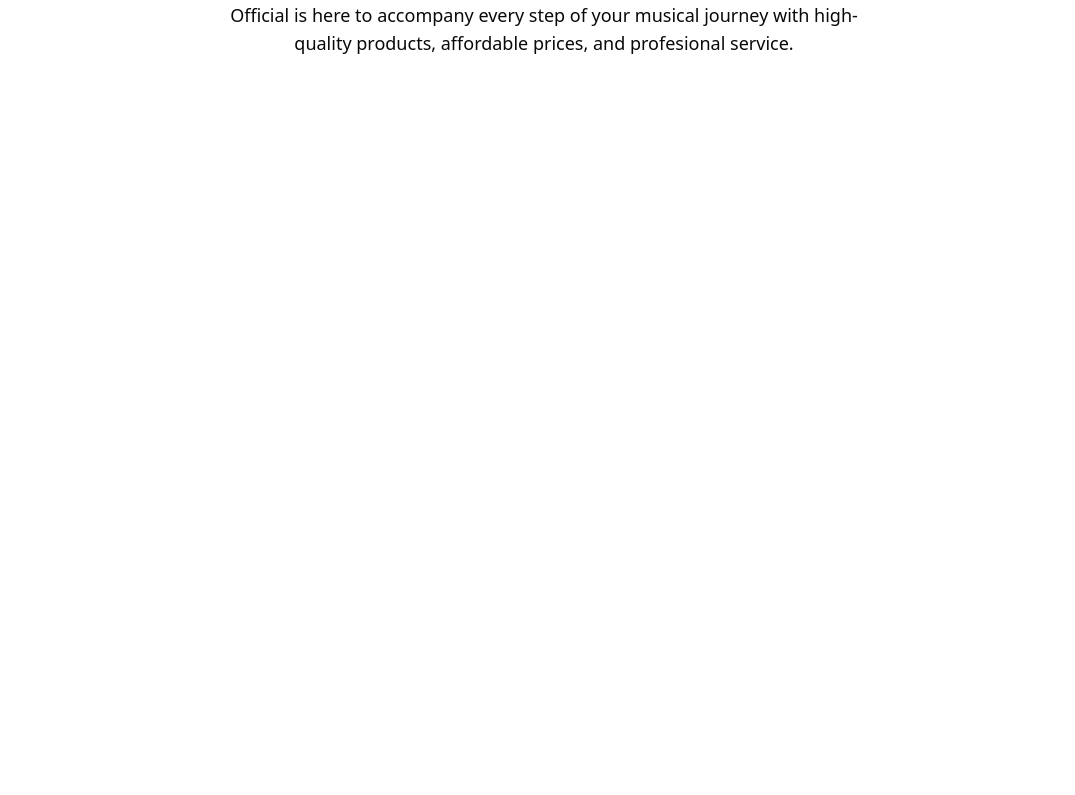
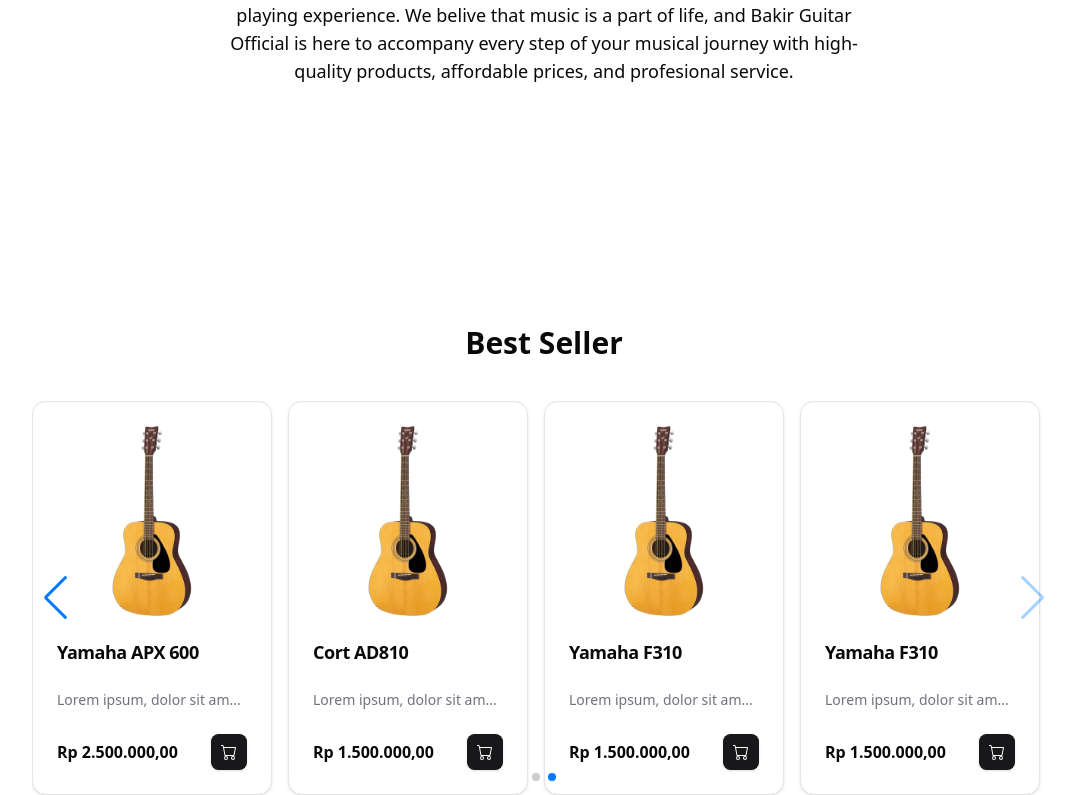
Before and after one commit to naufalDev10/Bakir_Guitar_Frontend, a React (Vite) app: page / in a window 1280 px wide. Shown: the part 1383-2178 px from the top of the page, without its empty margins (96-1171 px from the left). Before the commit the page ends 1440 px from the top, so only its background shows below. Built offline with nearby package versions, Linux system fonts and the light colour scheme.

Commit message:
create best seller section

```diff
--- /dev/null
+++ b/src/components/ui/card.tsx
@@ -0,0 +1,68 @@
+import * as React from "react"
+
+import { cn } from "@/lib/utils"
+
+function Card({ className, ...props }: React.ComponentProps<"div">) {
+  return (
+    <div
+      data-slot="card"
+      className={cn(
+        "bg-card text-card-foreground rounded-xl border shadow-sm",
+        className
+      )}
+      {...props}
+    />
+  )
+}
+
+function CardHeader({ className, ...props }: React.ComponentProps<"div">) {
+  return (
+    <div
+      data-slot="card-header"
+      className={cn("flex flex-col gap-1.5 p-6", className)}
+      {...props}
+    />
+  )
+}
+
+function CardTitle({ className, ...props }: React.ComponentProps<"div">) {
+  return (
+    <div
+      data-slot="card-title"
+      className={cn("leading-none font-semibold tracking-tight", className)}
+      {...props}
+    />
+  )
+}
+
+function CardDescription({ className, ...props }: React.ComponentProps<"div">) {
+  return (
+    <div
+      data-slot="card-description"
+      className={cn("text-muted-foreground text-sm", className)}
+      {...props}
+    />
+  )
+}
+
+function CardContent({ className, ...props }: React.ComponentProps<"div">) {
+  return (
+    <div
+      data-slot="card-content"
+      className={cn("p-6 pt-0", className)}
+      {...props}
+    />
+  )
+}
+
+function CardFooter({ className, ...props }: React.ComponentProps<"div">) {
+  return (
+    <div
+      data-slot="card-footer"
+      className={cn("flex items-center p-6 pt-0", className)}
+      {...props}
+    />
+  )
+}
+
+export { Card, CardHeader, CardFooter, CardTitle, CardDescription, CardContent }
--- a/src/pages/home.tsx
+++ b/src/pages/home.tsx
@@ -1,10 +1,25 @@
 import Navbar from "@/components/Layouts/Navbar";
+import { BsCart } from "react-icons/bs";
 import { Swiper, SwiperSlide } from "swiper/react";
-import { Pagination, Autoplay, EffectFade } from "swiper/modules";
+import {
+  Navigation,
+  Pagination,
+  Autoplay,
+  EffectFade,
+  FreeMode,
+} from "swiper/modules";
 import "swiper/swiper-bundle.css";
 import { Button } from "@/components/ui/button";
 import { Link } from "react-router-dom";
 import { motion } from "framer-motion";
+import {
+  Card,
+  CardContent,
+  CardDescription,
+  CardFooter,
+  CardHeader,
+  CardTitle,
+} from "@/components/ui/card";
 
 const heroImage = [
   {
@@ -24,6 +39,54 @@
     title: "Unleash Your Musical Potential",
     description:
       "Discover guitars that inspire your creativity and elevate your performance. Our collection is designed for every musician looking to make their mark",
+  },
+];
+
+const productBestSeller = [
+  {
+    id: 1,
+    brand: "Yamaha",
+    type: "F310",
+    descriptions:
+      "Lorem ipsum, dolor sit amet consectetur adipisicing elit. Quia, ut.",
+    price: 1500000,
+    image: "/product-images/Yamaha_F310.png",
+  },
+  {
+    id: 2,
+    brand: "Yamaha",
+    type: "APX 600",
+    descriptions:
+      "Lorem ipsum, dolor sit amet consectetur adipisicing elit. Quia, ut.",
+    price: 2500000,
+    image: "/product-images/Yamaha_F310.png",
+  },
+  {
+    id: 3,
+    brand: "Cort",
+    type: "AD810",
+    descriptions:
+      "Lorem ipsum, dolor sit amet consectetur adipisicing elit. Quia, ut.",
+    price: 1500000,
+    image: "/product-images/Yamaha_F310.png",
+  },
+  {
+    id: 4,
+    brand: "Yamaha",
+    type: "F310",
+    descriptions:
+      "Lorem ipsum, dolor sit amet consectetur adipisicing elit. Quia, ut.",
+    price: 1500000,
+    image: "/product-images/Yamaha_F310.png",
+  },
+  {
+    id: 5,
+    brand: "Yamaha",
+    type: "F310",
+    descriptions:
+      "Lorem ipsum, dolor sit amet consectetur adipisicing elit. Quia, ut.",
+    price: 1500000,
+    image: "/product-images/Yamaha_F310.png",
   },
 ];
 
@@ -70,8 +133,8 @@
         viewport={{ once: false, amount: 0.2 }}
         className="flex flex-col justify-center items-center w-full mt-40 md:mt-60"
       >
-        <h2 className="font-bold md:text-3xl">About Us</h2>
-        <div className="w-full text-center px-2 mt-3 md:max-w-2xl">
+        <h2 className="font-bold text-2xl md:text-3xl">About Us</h2>
+        <div className="w-full text-center px-2 mt-10 md:max-w-2xl">
           <p className="font-medium md:text-lg">
             Welcome to Bakir Guitar Official, a guitar store dedicated to
             providing high-quality musical instruments for musicians of all
@@ -88,6 +151,87 @@
           </p>
         </div>
       </motion.div>
+      <motion.div
+        initial={{ opacity: 0, y: -50 }}
+        whileInView={{ opacity: 1, y: 0 }}
+        transition={{
+          duration: 1,
+          delay: 0.6,
+        }}
+        viewport={{ once: false, margin: "0px 0px -100px 0px" }}
+        className="flex flex-col justify-center items-center mt-20 md:mt-60"
+      >
+        <motion.h3
+          initial={{ opacity: 0, x: 50 }}
+          whileInView={{ opacity: 1, x: 0 }}
+          transition={{
+            duration: 1,
+            delay: 1.5,
+          }}
+          className="font-bold text-2xl md:text-3xl "
+        >
+          Best Seller
+        </motion.h3>
+        <Swiper
+          breakpoints={{
+            340: {
+              slidesPerView: 1,
+              spaceBetween: 0,
+            },
+            700: {
+              slidesPerView: 3,
+              spaceBetween: 0,
+            },
+            1024: {
+              slidesPerView: 3,
+              spaceBetween: 0,
+            },
+            1080: {
+              slidesPerView: 4,
+              spaceBetween: 0,
+            },
+          }}
+          freeMode={true}
+          pagination={{
+            clickable: true,
+          }}
+          modules={[FreeMode, Pagination, Navigation, Autoplay]}
+          navigation
+          autoplay={{ delay: 4000 }}
+          className="max-w-[90%] lg:max-w-[80%] mt-10"
+        >
+          {productBestSeller.map((product) => (
+            <SwiperSlide key={product.id}>
+              <Card className="w-full md:max-w-[240px]">
+                <CardHeader>
+                  <img
+                    src={`${product.image}`}
+                    alt=""
+                    className="block mb-4 object-contain w-[150px] h-[150px] mx-auto md:w-auto md:h-auto"
+                  />
+                  <CardTitle className="font-semibold text-lg">
+                    {product.brand} {product.type}
+                  </CardTitle>
+                </CardHeader>
+                <CardContent>
+                  <CardDescription>
+                    {product.descriptions.substring(0, 25)}...
+                  </CardDescription>
+                </CardContent>
+                <CardFooter className="font-semibold flex justify-between items-center">
+                  {product.price.toLocaleString("id-ID", {
+                    style: "currency",
+                    currency: "IDR",
+                  })}
+                  <Button type="button" size="icon">
+                    <BsCart />
+                  </Button>
+                </CardFooter>
+              </Card>
+            </SwiperSlide>
+          ))}
+        </Swiper>
+      </motion.div>
     </>
   );
 }
```
Also changed, not shown: public/product-images/Yamaha_F310.png (added).
